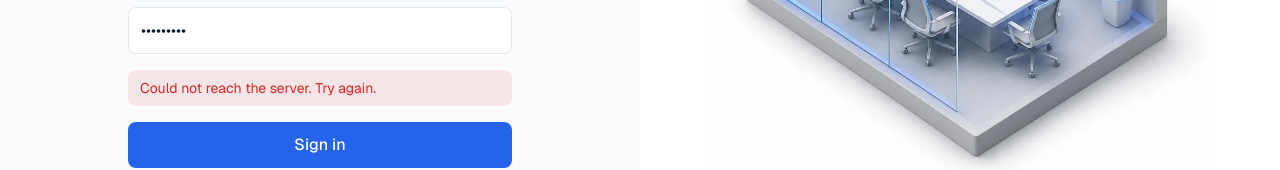
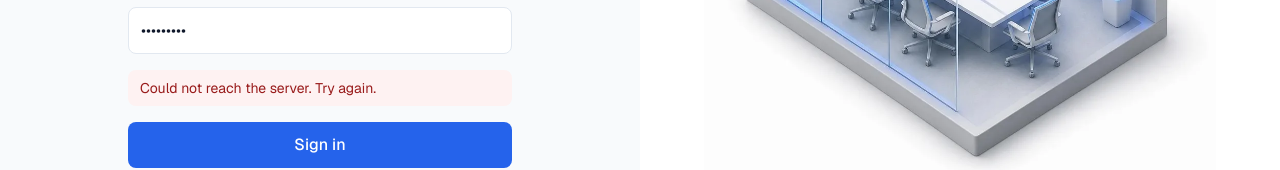
Before and after one commit to Didi255/Resource-Reservation-Management-System, a Next.js app: page /login in a window 1280 px wide. Both pictures are taken after typing "name@example.com", "Sample123" into the empty fields and a click on the button "Sign in". Shown: the part 408-578 px from the top of the page. Built offline with nearby package versions, Linux system fonts and the light colour scheme; no server answers.

Commit message:
style(ui): align auth form with the new design tokens

```diff
--- a/src/components/auth-form.tsx
+++ b/src/components/auth-form.tsx
@@ -87,7 +87,7 @@ export function AuthForm({ mode }: { mode: Mode }) {
                 />
 
                 {error && (
-                    <p role="alert" className="rounded-lg bg-booked/10 px-3 py-2 text-sm text-booked">
+                    <p role="alert" className="rounded-lg bg-booked-soft px-3 py-2 text-sm text-booked-ink">
                         {error}
                     </p>
                 )}
@@ -95,7 +95,7 @@ export function AuthForm({ mode }: { mode: Mode }) {
                 <button
                     type="submit"
                     disabled={pending}
-                    className="w-full rounded-lg bg-primary px-4 py-2.5 font-medium text-white transition hover:bg-primary-hover disabled:opacity-60"
+                    className="w-full rounded-lg bg-primary px-4 py-2.5 font-medium text-white transition hover:bg-primary-hover active:scale-[0.98] disabled:opacity-60"
                 >
                     {pending ? "Please wait..." : copy.submit}
                 </button>
@@ -131,7 +131,7 @@ function Field({
                 name={name}
                 type={type}
                 autoComplete={autoComplete}
-                className="w-full rounded-lg border border-line bg-surface px-3 py-2.5 outline-none transition focus:border-primary focus:ring-2 focus:ring-primary/20"
+                className="w-full rounded-lg border border-line bg-surface px-3 py-2.5 outline-none transition focus:border-primary focus:ring-2 focus:ring-primary/15"
             />
             {errors?.[0] && <span className="mt-1 block text-sm text-booked">{errors[0]}</span>}
         </label>
```
